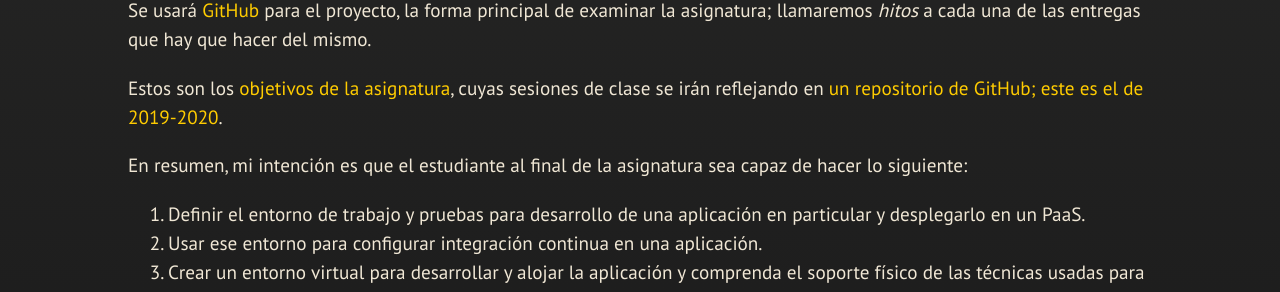
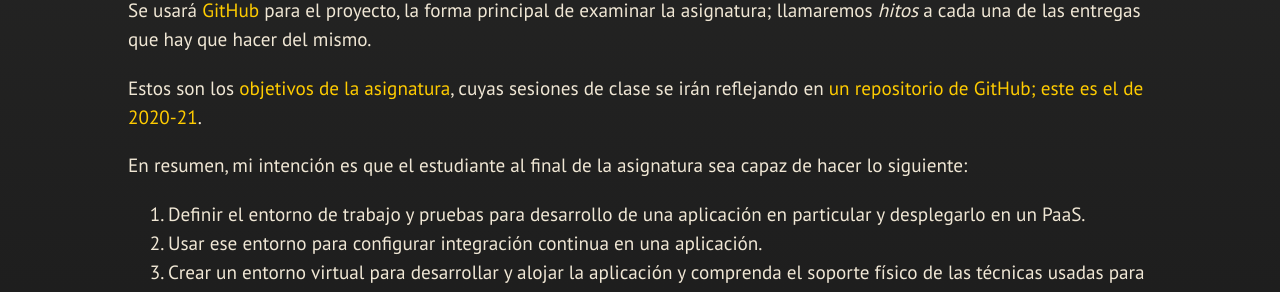
Before and after one commit to JJ/IV, a Jekyll site: the page built from index.md, in a window 1280 px wide and 900 px high. Shown: the part 481-773 px from the top of the window. Built offline with Jekyll 4.4.1, drawn with Linux system fonts in a browser that asks for light colours; nearby versions of some CDN libraries; some web fonts are replaced; our own code applies the rules of GitHub Pages for plain Markdown files.

Commit message:
Sync index.md de master a gh-pages

```diff
--- a/index.md
+++ b/index.md
@@ -22,7 +22,7 @@ llevar el portátil, ya que son en realidad clases prácticas.
 Se usará
 [GitHub](http://github.com) para el proyecto, la forma principal de examinar la asignatura; llamaremos *hitos* a cada una de las entregas que hay que hacer del mismo.
 
-Estos son los [objetivos de la asignatura](documentos/objetivos), cuyas sesiones de clase se irán reflejando en [un repositorio de GitHub; este es el de 2019-2020](https://github.com/JJ/IV-19-20).
+Estos son los [objetivos de la asignatura](documentos/objetivos), cuyas sesiones de clase se irán reflejando en [un repositorio de GitHub; este es el de 2020-21](https://github.com/JJ/IV-20-21).
 
 En resumen, mi intención es que el estudiante al final de la asignatura sea capaz de hacer lo siguiente:
 
```
